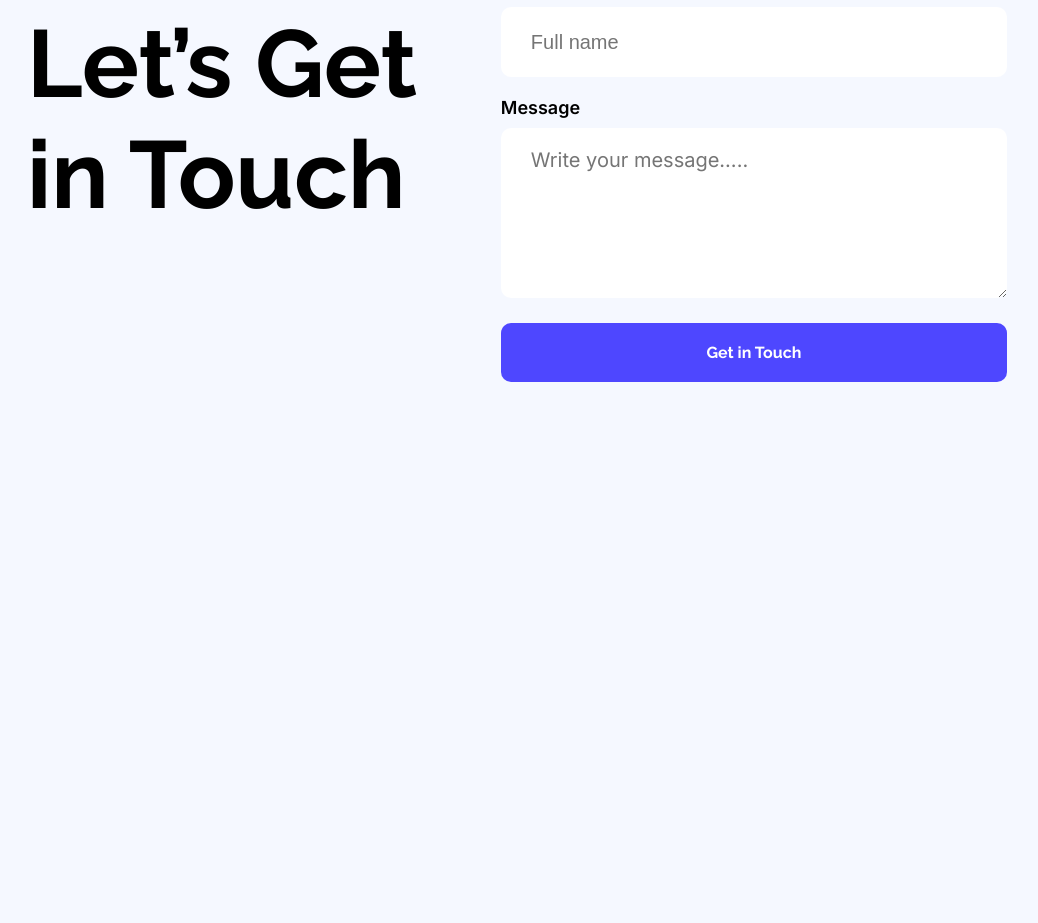
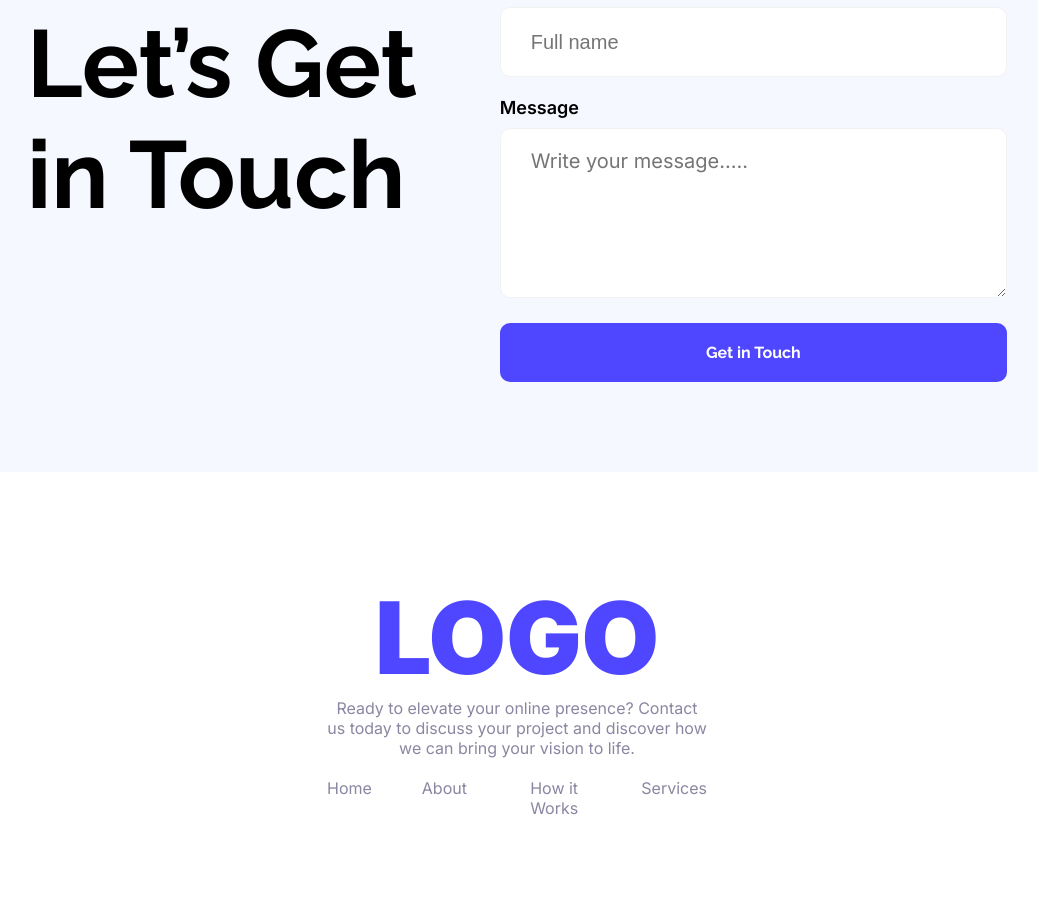
Before and after one commit to Azim-Ul-Karim/Logo-in-Boarderland, a plain HTML site: page index.htm in a window 1280 px wide. Shown: the part 3227-4150 px from the top of the page, without its empty margins (123-1161 px from the left). Before the commit the page ends 3699 px from the top, so only its background shows below. Drawn offline with Linux system fonts and the light colour scheme.

Commit message:
Finished!

```diff
--- a/Logoflow.css
+++ b/Logoflow.css
@@ -20,6 +20,13 @@ body{
     font-weight: bold;
     border: none;
     border-radius: 10px;
+    cursor: pointer;
+    transition: background-color 1s ease, color 1s ease;
+}
+
+button:hover {
+    background-color: goldenrod;
+    color: black;
 }
 
 .defont{
@@ -227,7 +234,7 @@ input[type="email"], input[type="text"]{
     width: 100%;
     margin: 10px 0 20px 0;
     padding: 20px 30px;
-    border: none;
+    border: 1px solid rgb(0, 0, 0, 5%);
     border-radius: 10px;
     font-size: 20px;
 }
@@ -238,7 +245,7 @@ textarea{
     display: block;
     margin: 10px 0 25px 0;
     padding: 20px 30px;
-    border: none;
+    border: 1px solid rgb(0, 0, 0, 5%);
     border-radius: 10px;
     font-size: 20px;
     font-family: Inter;
@@ -249,4 +256,41 @@ input[type="submit"]{
     padding: 20px 100px;
     border: none;
     border-radius: 10px;
+    cursor: pointer;
+    transition: background-color 1s ease, color 1s ease;
 }
+
+input[type="submit"]:hover {
+    background-color: goldenrod;
+    color: black;
+}
+
+footer{
+    padding: 105px 450px;
+    text-align: center;
+    background-color: white;
+}
+
+.footile{
+    font-size: 100px;
+    font-weight: 900;
+}
+
+.foopar{
+    color: #8987A1;
+    font-size: 16px;
+    margin-bottom: 20px;
+}
+
+.fooli ul{
+    list-style: none;
+    display: flex;
+    justify-content: center;
+    gap: 50px;
+}
+
+.fooli a{
+    text-decoration: none;
+    color: #8987A1;
+    font-size: 16px;
+}
--- a/index.htm
+++ b/index.htm
@@ -148,5 +148,19 @@
             </div>
         </section>
     </main>
+    <footer class="base-font">
+        <h1 class="footile default-clr">LOGO</h1>
+        <p class="foopar">
+            Ready to elevate your online presence? Contact us today to discuss your project and discover how we can bring your vision to life.
+        </p>
+        <div class="fooli">
+            <ul>
+                <li><a href="">Home</a></li>
+                <li><a href="">About</a></li>
+                <li><a href="">How it Works</a></li>
+                <li><a href="">Services</a></li>
+            </ul>
+        </div>
+    </footer>
 </body>
 </html>
```
